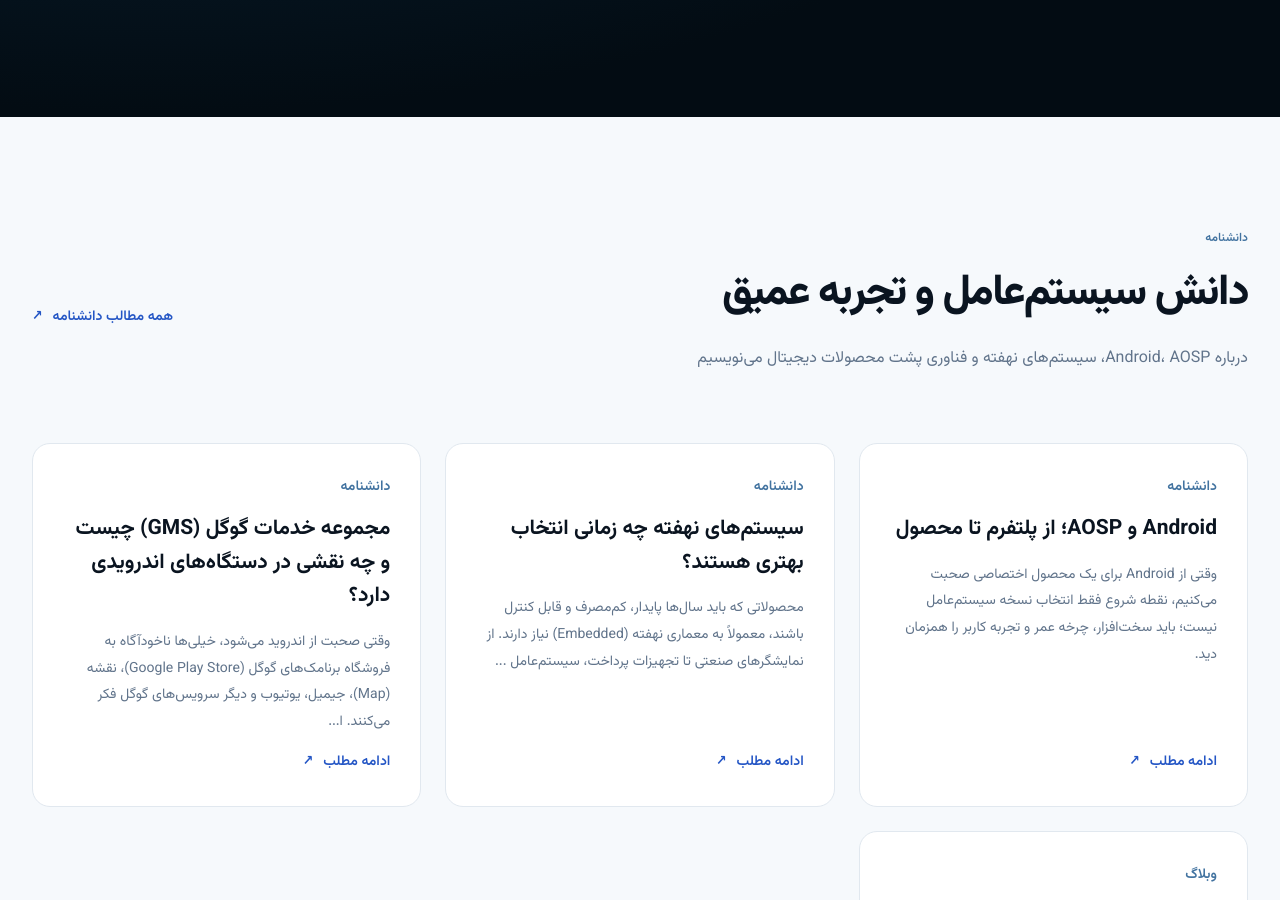
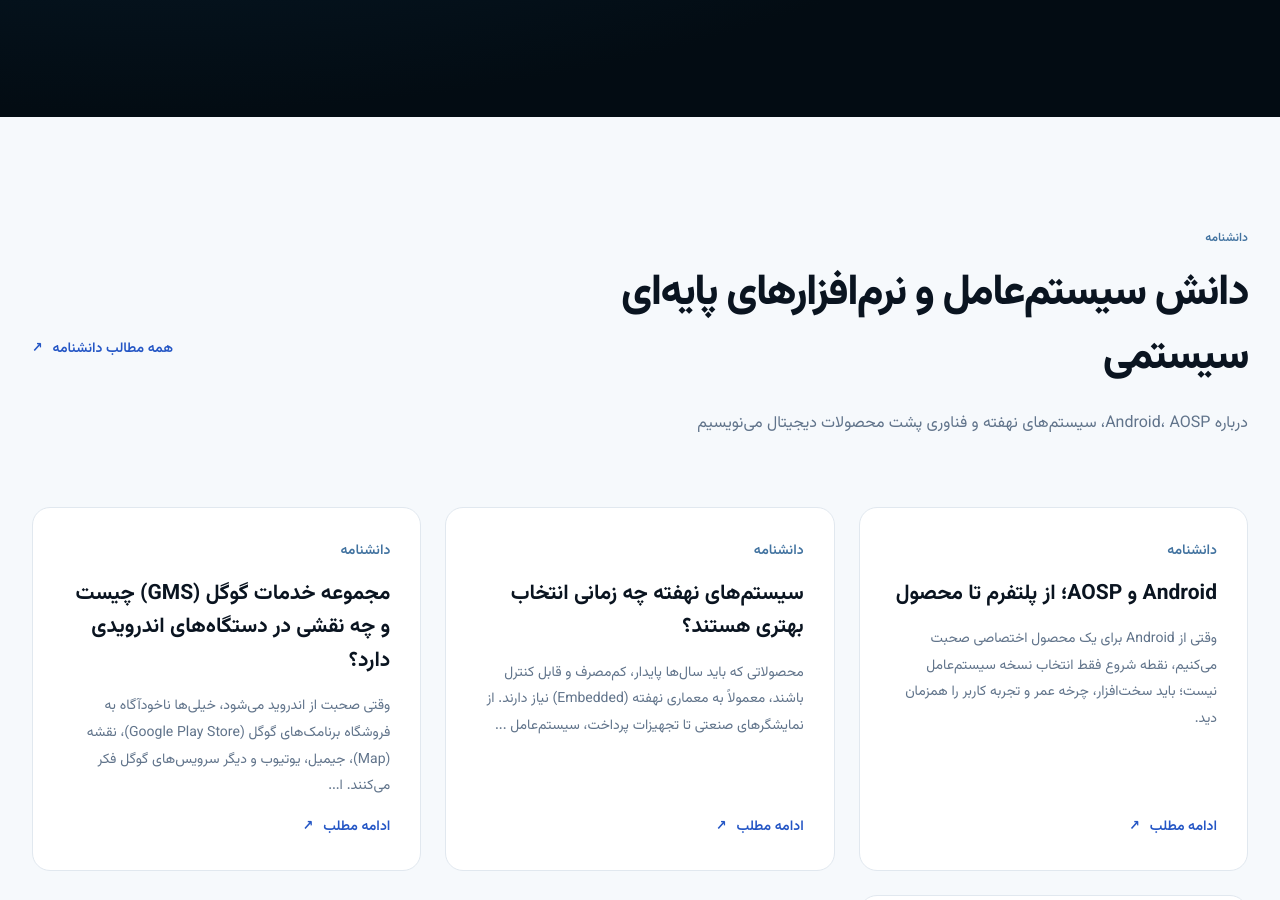
Before and after one commit to RayboneDev/website-raybone, a Jekyll site: the page built from index.html, in a window 1280 px wide and 900 px high, scrolled down 5371 px. Built offline with Jekyll 4.4.1, drawn with Linux system fonts in a browser that asks for light colours.

Commit message:
Update translations.json

```diff
--- a/_data/translations.json
+++ b/_data/translations.json
@@ -23,7 +23,7 @@
     "fleet_description": "مدیریت متمرکز دستگاه‌ها، پیکربندی، کنترل، مانیتورینگ و به‌روزرسانی از یک نقطه",
     "beyond_title": "فراتر از سیستم‌عامل",
     "why_title": "چرا رایبُن؟",
-    "knowledge_title": "دانش سیستم‌عامل و تجربه عمیق",
+    "knowledge_title": "دانش سیستم‌عامل و نرم‌افزارهای پایه‌ای سیستمی",
     "knowledge_description": "درباره Android، AOSP، سیستم‌های نهفته و فناوری پشت محصولات دیجیتال می‌نویسیم",
     "all_knowledge": "همه مطالب دانشنامه",
     "all_posts": "همه یادداشت‌ها",
@@ -75,7 +75,7 @@
     "fleet_description": "Configure, control, monitor and update your entire fleet from one place",
     "beyond_title": "Beyond the operating system",
     "why_title": "Why Raybone?",
-    "knowledge_title": "Operating system knowledge and deep experience,",
+    "knowledge_title": "Operating system knowledge and core system apps,",
     "knowledge_description": "Writing about Android, AOSP, embedded systems and the technology behind digital products",
     "all_knowledge": "Explore the knowledge base",
     "all_posts": "All articles",
```
